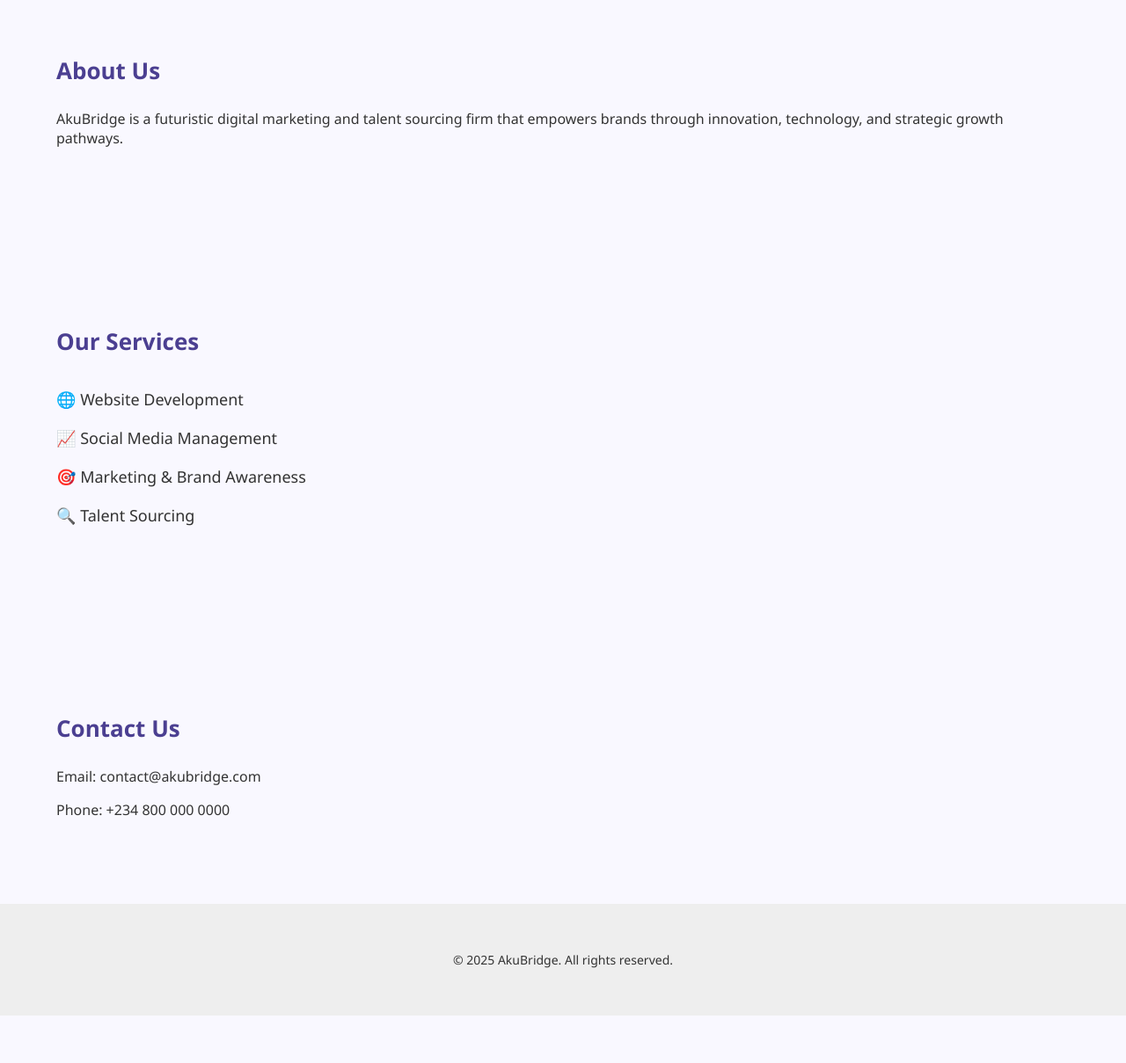
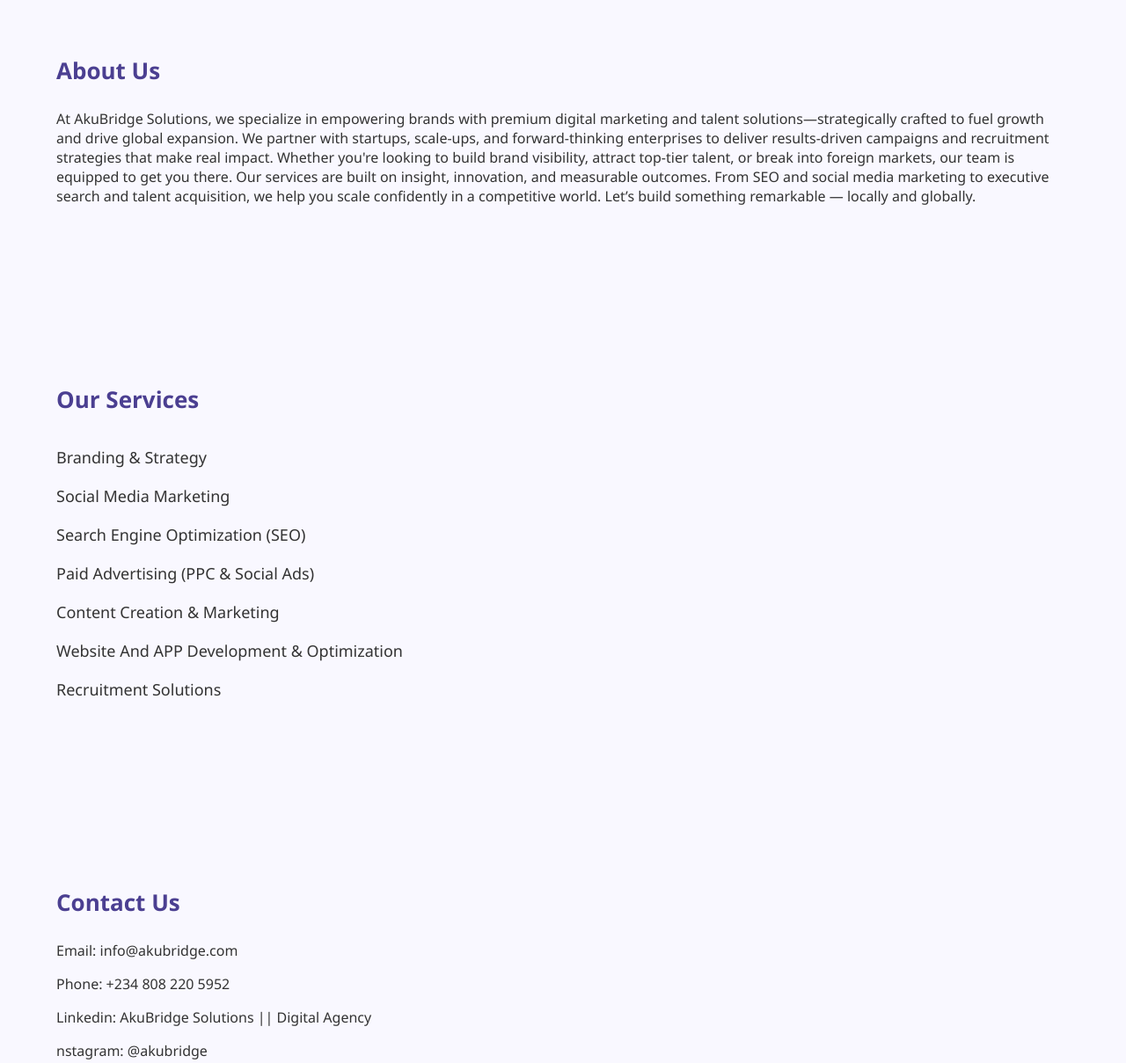
Before and after one commit to Akubridge/akubridge-site, a plain HTML site: page index.html in a window 1280 px wide. Shown: the part 500-1709 px from the top of the page at 88% size. Before the commit the page ends 1655 px from the top, so only its background shows below. Drawn offline with Linux system fonts and the light colour scheme.

Commit message:
Update index.html

```diff
--- a/index.html
+++ b/index.html
@@ -3,7 +3,7 @@
 <head>
   <meta charset="UTF-8" />
   <meta name="viewport" content="width=device-width, initial-scale=1.0"/>
-  <title>AkuBridge | Connecting Brands to Prosperity</title>
+  <title>AkuBridge Solutions | Empowering brands with premium digital marketing and talent solutions tailored for growth and global expansion.</title>
   <link rel="stylesheet" href="style.css"/>
 </head>
 <body>
@@ -28,7 +28,13 @@
   <section id="about">
     <div class="container">
       <h3>About Us</h3>
-      <p>AkuBridge is a futuristic digital marketing and talent sourcing firm that empowers brands through innovation, technology, and strategic growth pathways.</p>
+      <p> At AkuBridge Solutions, we specialize in empowering brands with premium digital marketing and talent solutions—strategically crafted to fuel growth and drive global expansion.
+
+We partner with startups, scale-ups, and forward-thinking enterprises to deliver results-driven campaigns and recruitment strategies that make real impact. Whether you're looking to build brand visibility, attract top-tier talent, or break into foreign markets, our team is equipped to get you there.
+
+Our services are built on insight, innovation, and measurable outcomes. From SEO and social media marketing to executive search and talent acquisition, we help you scale confidently in a competitive world.
+
+Let’s build something remarkable — locally and globally.</p>
     </div>
   </section>
 
@@ -36,10 +42,14 @@
     <div class="container">
       <h3>Our Services</h3>
       <ul>
-        <li>🌐 Website Development</li>
-        <li>📈 Social Media Management</li>
-        <li>🎯 Marketing & Brand Awareness</li>
-        <li>🔍 Talent Sourcing</li>
+        <li>Branding & Strategy</li>
+        <li>Social Media Marketing</li>
+        <li>Search Engine Optimization (SEO)</li>
+        <li>Paid Advertising (PPC & Social Ads)</li>
+        <li>Content Creation & Marketing</li>
+        <li>Website And APP Development & Optimization</li>
+        <li>Recruitment Solutions
+</li>
       </ul>
     </div>
   </section>
@@ -47,8 +57,10 @@
   <section id="contact">
     <div class="container">
       <h3>Contact Us</h3>
-      <p>Email: contact@akubridge.com</p>
-      <p>Phone: +234 800 000 0000</p>
+      <p>Email: info@akubridge.com</p>
+      <p>Phone: +234 808 220 5952</p>
+      <p>Linkedin: AkuBridge Solutions || Digital Agency</p>
+      <p>nstagram: @akubridge</p>
     </div>
   </section>
 
```
